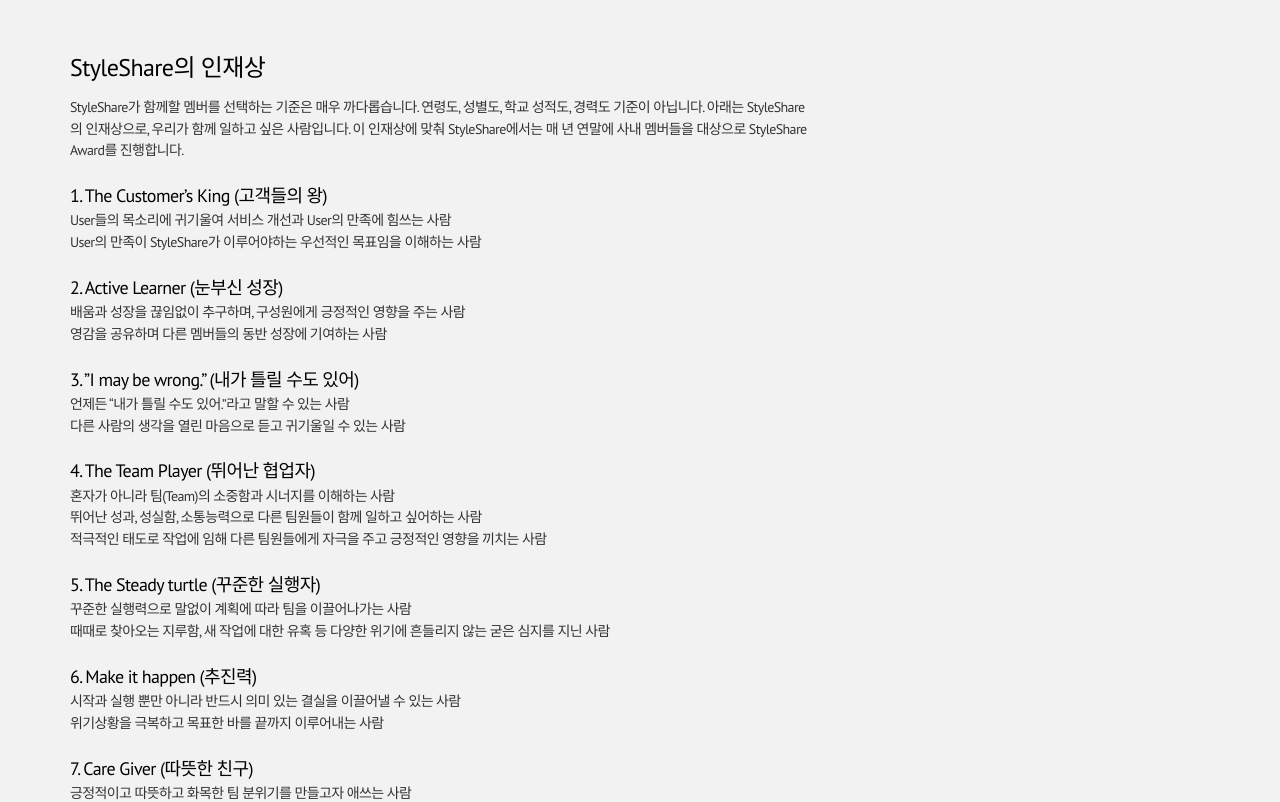
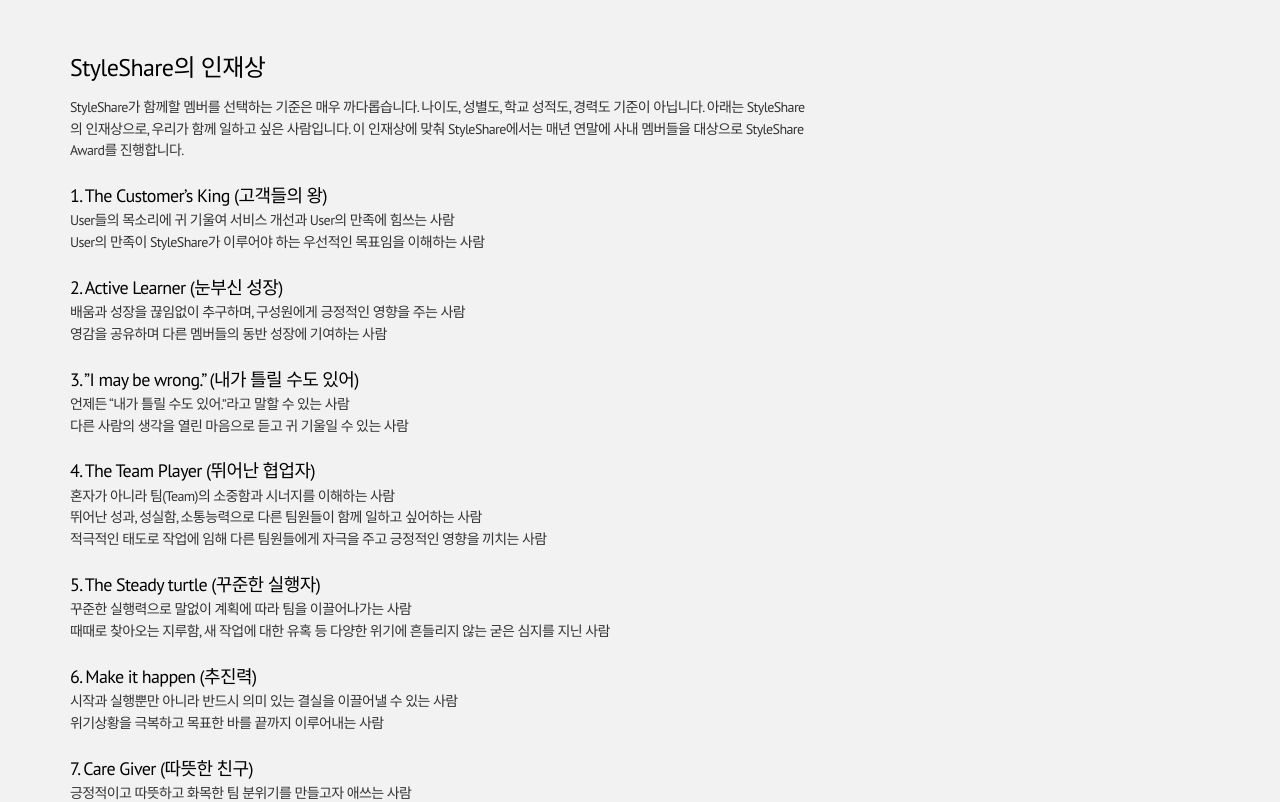
Before and after one commit to geonu/styleshare.github.io, a Jekyll site: the page built from about/team/index.html, in a window 1280 px wide and 1400 px high, scrolled down 562 px. Shown: the part 442-1244 px from the top of the window. Built offline with Jekyll 4.4.1, drawn with Linux system fonts in a browser that asks for light colours; nearby versions of some CDN libraries; Markdown is read by kramdown in place of the engine named in the settings.

Commit message:
한국어 맞춤법/문법에 맞게 수정
매 년->매년: 일부 명사 뒤에서 '해'의 뜻을 더하거나, '여자'의 뜻을 더하는 '-년'은 접미사이므로 붙여 씁니다.
귀기울여->귀 기울여: 표준국어대사전은 '귀 기울이다.'를 합성어로 보지 않습니다.
실행 뿐만->실행뿐만: '뿐'은 의존 명사로 쓰일 때도 있고, 조사로 쓰일 때가 있는데, 조사로 쓸 때에는 명사와 붙여 써야 옳습니다.

```diff
--- a/about/team/index.html
+++ b/about/team/index.html
@@ -236,13 +236,13 @@
   <span class="ss-hidden ss-hashtag" id="wanted" name="wanted"></span>
   <p class="ss-header margin-top10">StyleShare의 인재상</p>
 
-  <p class="margin-bottom0">StyleShare가 함께할 멤버를 선택하는 기준은 매우 까다롭습니다. 연령도, 성별도, 학교 성적도, 경력도 기준이 아닙니다. 아래는 StyleShare의 인재상으로, 우리가 함께 일하고 싶은 사람입니다.  이 인재상에 맞춰 StyleShare에서는 매 년 연말에 사내 멤버들을 대상으로 StyleShare Award를 진행합니다.</p>
+  <p class="margin-bottom0">StyleShare가 함께할 멤버를 선택하는 기준은 매우 까다롭습니다. 나이도, 성별도, 학교 성적도, 경력도 기준이 아닙니다. 아래는 StyleShare의 인재상으로, 우리가 함께 일하고 싶은 사람입니다.  이 인재상에 맞춰 StyleShare에서는 매년 연말에 사내 멤버들을 대상으로 StyleShare Award를 진행합니다.</p>
 
   <ul class="ss-no-list-style">
     <li class="margin-top4">
       <p class="ss-emphasis margin-bottom0">1. The Customer’s King (고객들의 왕)</p>
-      <p>User들의 목소리에 귀기울여 서비스 개선과 User의 만족에 힘쓰는 사람<br />
-      User의 만족이 StyleShare가 이루어야하는 우선적인 목표임을 이해하는 사람</p>
+      <p>User들의 목소리에 귀 기울여 서비스 개선과 User의 만족에 힘쓰는 사람<br />
+      User의 만족이 StyleShare가 이루어야 하는 우선적인 목표임을 이해하는 사람</p>
     </li>
     <li class="margin-top4">
       <p class="ss-emphasis margin-bottom0">2. Active Learner (눈부신 성장)</p>
@@ -252,7 +252,7 @@
     <li class="margin-top4">
       <p class="ss-emphasis margin-bottom0">3. ”I may be wrong.” (내가 틀릴 수도 있어)</p>
       <p>언제든 “내가 틀릴 수도 있어.”라고 말할 수 있는 사람<br />
-      다른 사람의 생각을 열린 마음으로 듣고 귀기울일 수 있는 사람</p>
+      다른 사람의 생각을 열린 마음으로 듣고 귀 기울일 수 있는 사람</p>
     </li>
     <li class="margin-top4">
       <p class="ss-emphasis margin-bottom0">4. The Team Player (뛰어난 협업자)</p>
@@ -267,7 +267,7 @@
     </li>
     <li class="margin-top4">
       <p class="ss-emphasis margin-bottom0">6. Make it happen (추진력)<br />
-      <p>시작과 실행 뿐만 아니라 반드시 의미 있는 결실을 이끌어낼 수 있는 사람<br />
+      <p>시작과 실행뿐만 아니라 반드시 의미 있는 결실을 이끌어낼 수 있는 사람<br />
       위기상황을 극복하고 목표한 바를 끝까지 이루어내는 사람</p>
     </li>
     <li class="margin-top4">
```
